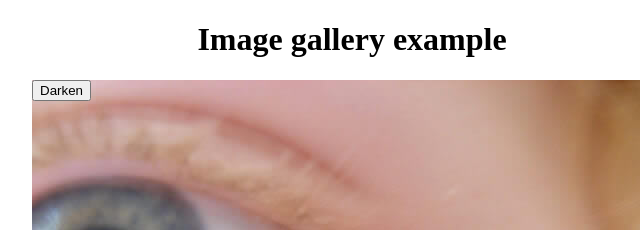
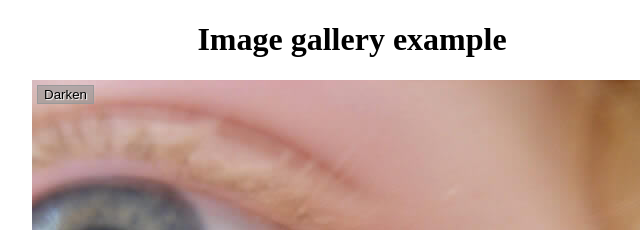
Before and after one commit to araraonline/js-exercises, a plain HTML site: page image_gallery/index.html in a window 1280 px wide. Shown: the top 230 px of the page, 288-928 px from the left. Drawn offline with Linux system fonts and the light colour scheme.

Commit message:
Style button

```diff
--- a/image_gallery/styles.css
+++ b/image_gallery/styles.css
@@ -40,6 +40,11 @@ h1 {
 
 button {
     position: absolute;
-    top: 0px;
-    left: 0px;
+    top: 5px;
+    left: 5px;
+
+    border: 1px solid #999;
+    background-color: rgba(150, 150, 150, 0.6);
+    text-shadow: 1px 1px 1px white;
+    cursor: pointer;
 }
```
